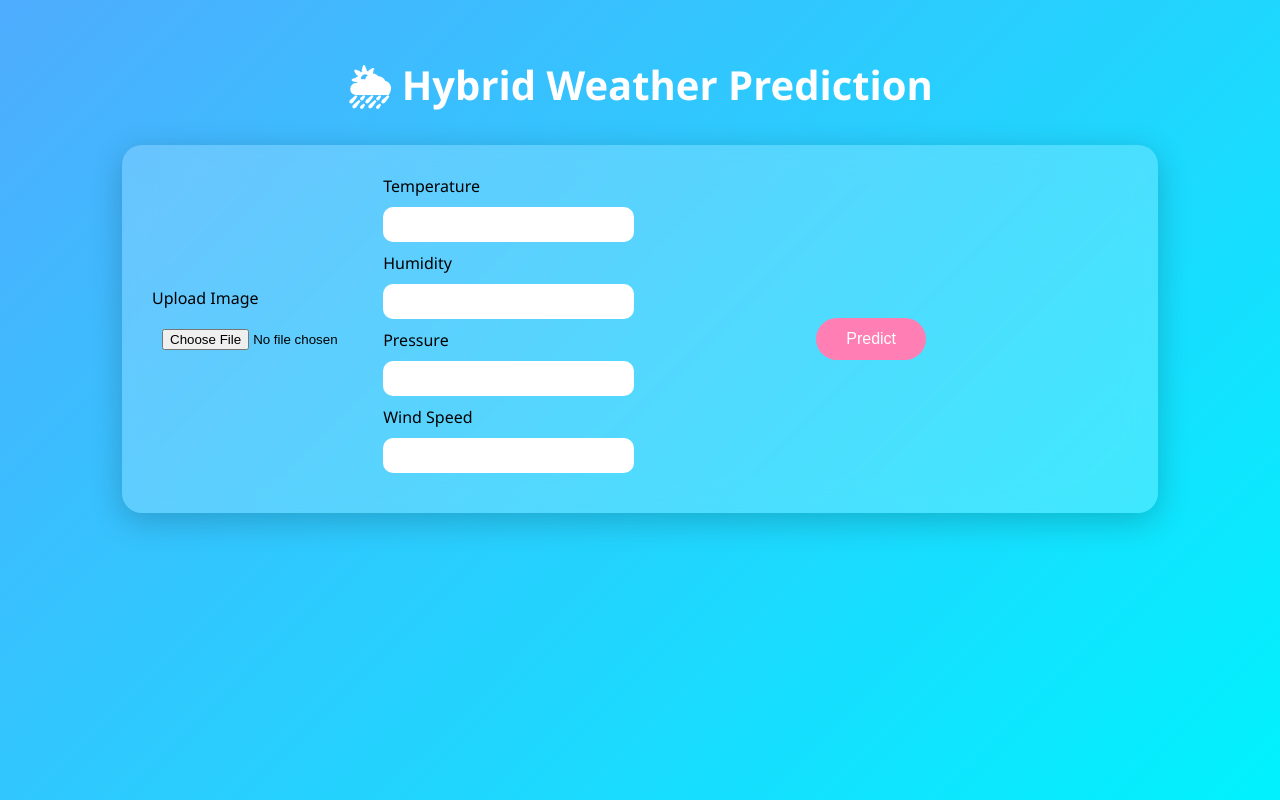
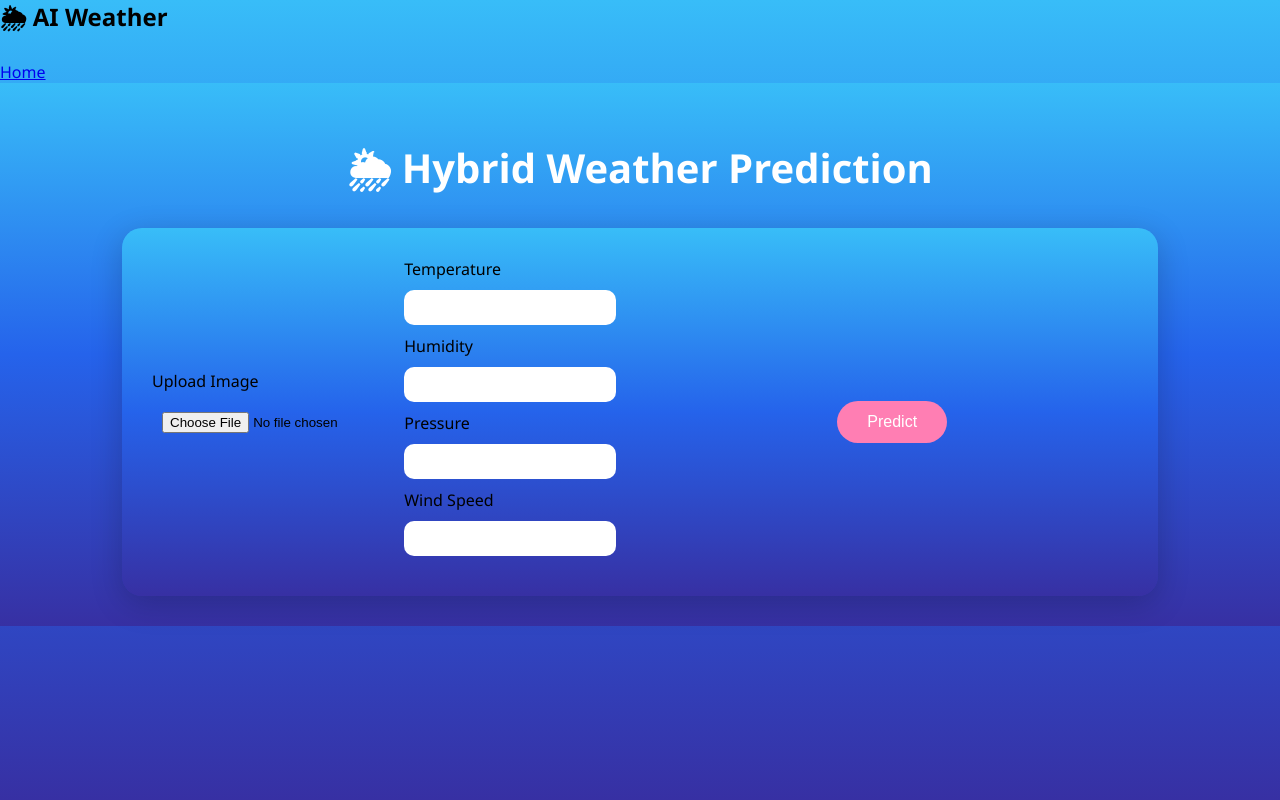
Before and after one commit to cn301801-crypto/AI_Weather, a Flask app: page /predict in a window 1280 px wide. Run offline with Flask 3, Linux system fonts and the light colour scheme.

Commit message:
Some changes

```diff
--- a/static/style.css
+++ b/static/style.css
@@ -2,7 +2,12 @@
 body {
     margin: 0;
     font-family: 'Segoe UI', sans-serif;
-    background: linear-gradient(135deg, #4facfe, #00f2fe);
+      background: linear-gradient(
+    to bottom,
+    rgb(56, 189, 248),
+    rgb(37, 99, 235),
+    rgb(55, 48, 163)
+);
     height: 100vh;
 }
 
@@ -10,6 +15,12 @@ body {
 .container {
     text-align: center;
     padding: 30px;
+    background: linear-gradient(
+    to bottom,
+    rgb(56, 189, 248),
+    rgb(37, 99, 235),
+    rgb(55, 48, 163)
+);
 }
 
 /* Title */
@@ -22,6 +33,7 @@ body {
 /* Glass Card */
 .glass-card {
     display: flex;
+    gap: 40px;
     justify-content: space-between;
     align-items: center;
     margin: auto;
@@ -29,7 +41,12 @@ body {
     padding: 30px;
 
     backdrop-filter: blur(15px);
-    background: rgba(255, 255, 255, 0.2);
+    background: linear-gradient(
+    to bottom,
+    rgb(56, 189, 248),
+    rgb(37, 99, 235),
+    rgb(55, 48, 163)
+);
     border-radius: 20px;
     box-shadow: 0 8px 32px rgba(0,0,0,0.2);
 
--- a/templates/home.html
+++ b/templates/home.html
@@ -16,7 +16,7 @@
 <script src="https://cdn.tailwindcss.com"></script>
 </head>
 
-<body class="bg-gradient-to-br from-indigo-600 via-blue-800 to-purple-700 text-white">
+<body class="bg-gradient-to-b from-sky-400 via-blue-600 to-indigo-800 text-white">
 
 <!-- Navbar -->
 <nav class="flex justify-between items-center p-6 bg-white/10 backdrop-blur-lg">
--- a/templates/predict.html
+++ b/templates/predict.html
@@ -1,3 +1,10 @@
+<nav class="bg-white shadow-md p-4 flex justify-between">
+    <h1 class="font-bold text-blue-600">🌦 AI Weather</h1>
+
+    <div class="space-x-4">
+        <a href="/" class="hover:text-blue-500">Home</a>
+    </div>
+</nav>
 <!DOCTYPE html>
 <html lang="en">
 <head>
@@ -5,13 +12,13 @@
     <title>AI Weather Prediction</title>
     <link rel="stylesheet" href="{{ url_for('static', filename='style.css') }}">
 </head>
-<body>
+<body >
 
 <div class="container">
 
     <h1 class="title">🌦 Hybrid Weather Prediction</h1>
 
-    <form method="POST" enctype="multipart/form-data" class="glass-card">
+    <form method="POST" enctype="multipart/form-data" class="glass-card flex>">
 
         <!-- LEFT: Image Upload -->
         <div class="left">
@@ -22,7 +29,7 @@
         </div>
 
         <!-- RIGHT: Numeric Inputs -->
-        <div class="right">
+        <div class="right ml-10">
             <label>Temperature</label>
             <input type="number" step="any" name="temp" required>
 
@@ -30,7 +37,7 @@
             <input type="number" step="any" name="hum" required>
 
             <label>Pressure</label>
-            <input type="number" step="any" name="press" required>
+            <input type="float" step="any" name="press" required>
 
             <label>Wind Speed</label>
             <input type="number" step="any" name="wind" required>
```
Also changed, not shown: templates/about.html (+9 -2 lines), templates/how.html (+6 -6 lines).
